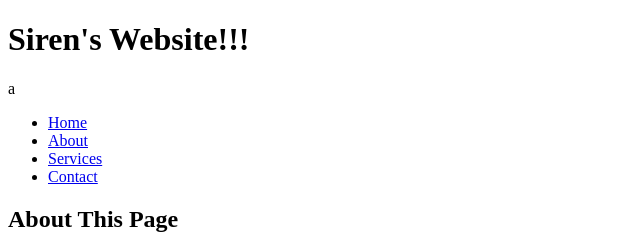
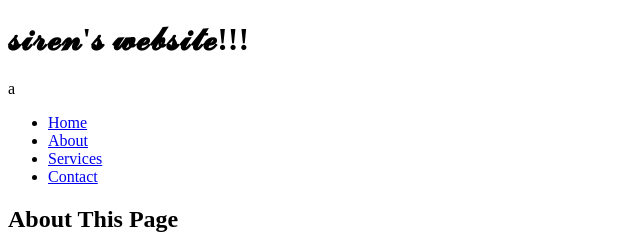
Before and after one commit to sirennnnnnnnnnnnnnnnnn/my-website, a plain HTML site: page index.html in a window 1280 px wide. Shown: the top 240 px of the page, 0-640 px from the left. Drawn offline with Linux system fonts and the light colour scheme; a small style sheet from the web is missing.

Commit message:
Update index.html

```diff
--- a/index.html
+++ b/index.html
@@ -13,7 +13,7 @@
 
 
     <header>
-        <h1>Siren's Website!!!</h1>
+        <h1>𝓼𝓲𝓻𝓮𝓷'𝓼 𝔀𝓮𝓫𝓼𝓲𝓽𝓮!!!</h1>
         <p>a</p>
     </header>
 
```
